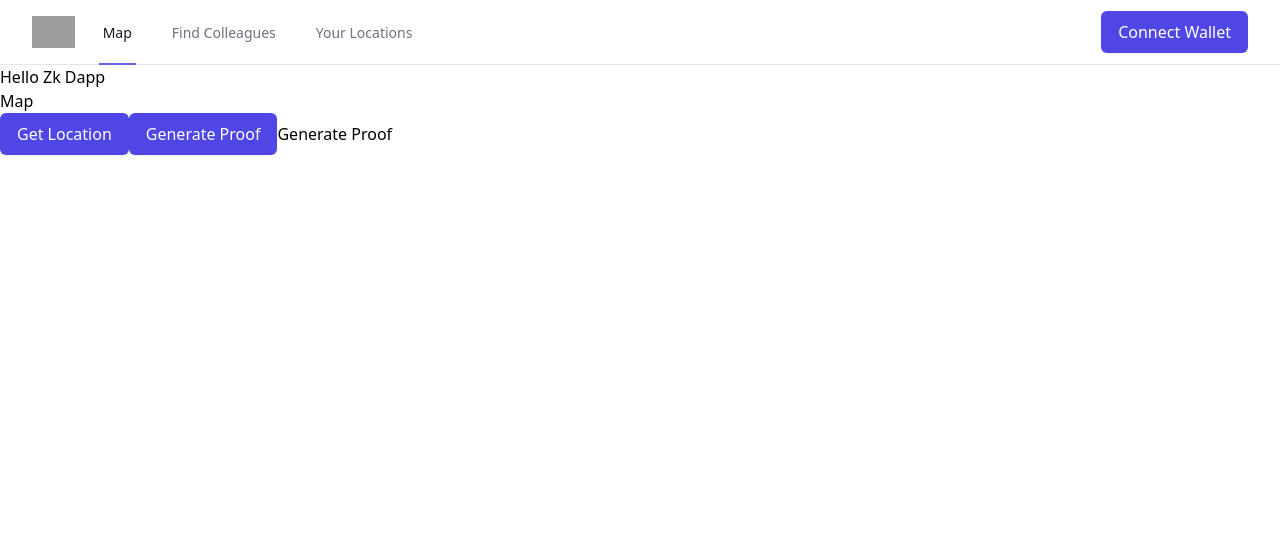
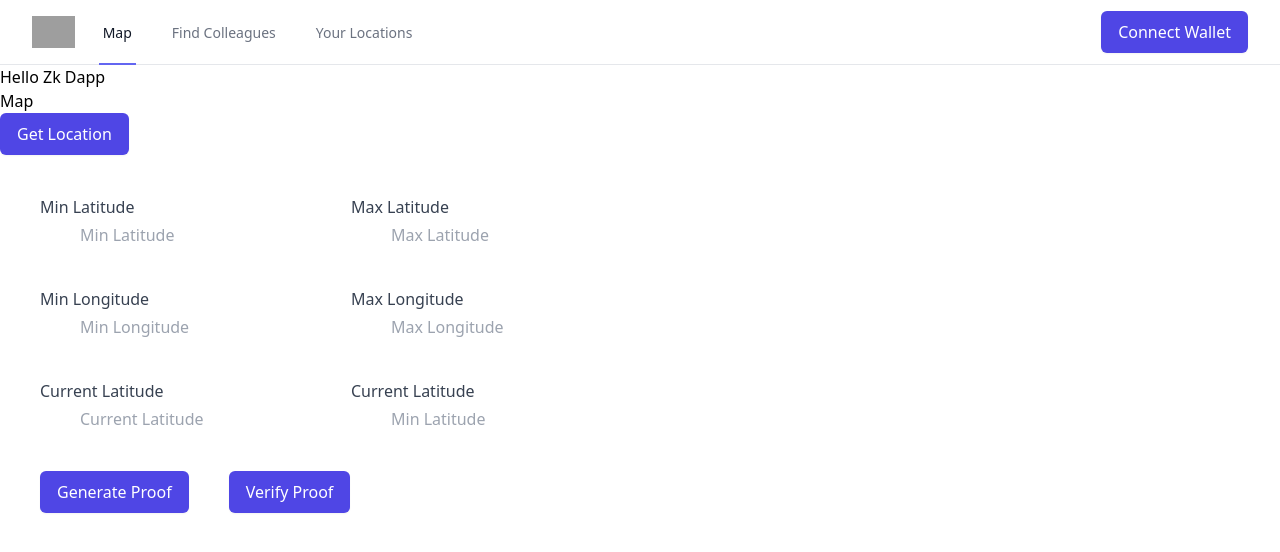
Before and after one commit to Daordinate/Daordinate, a Next.js app: page / in a window 1280 px wide. Shown: the top 552 px of the page. Built offline with nearby package versions, Linux system fonts and the light colour scheme; grey boxes are pictures that could not be loaded.

Commit message:
commit 2

```diff
--- a/components/header.tsx
+++ b/components/header.tsx
@@ -2,6 +2,9 @@
 import { Fragment } from 'react'
 import { Disclosure, Menu, Transition } from '@headlessui/react'
 import { BellIcon, MenuIcon, XIcon } from '@heroicons/react/outline'
+import { connect, getStarknet } from "get-starknet";
+import {useState} from 'react';
+
 
 const user = {
   name: 'Tom Cook',
@@ -26,6 +29,27 @@ function classNames(...classes : any) {
 }
 
 export const AppHeader=() => {
+
+  const [isConnected, setIsConnected] = useState(false);
+
+
+  async function connectWallet() {
+    try {
+        const wallet = await connect({
+            include: ["braavos"],
+        });
+        if (wallet) {
+            await wallet.enable({ showModal: true });
+            setIsConnected(!!wallet?.isConnected);
+        }
+        const wallet2 = getStarknet();
+
+        const address = wallet2.account.address;
+        console.log(address);
+    } catch {
+        console.log("Connect Wallet")
+    }
+}
   return (
     <>
       {/*
@@ -77,6 +101,7 @@ export const AppHeader=() => {
                   <button
                     type="button"
                     className="inline-flex items-center px-4 py-2 border border-transparent text-base font-medium rounded-md shadow-sm text-white bg-indigo-600 hover:bg-indigo-700 focus:outline-none focus:ring-2 focus:ring-offset-2 focus:ring-indigo-500"
+                    onClick={connectWallet}
                 >
                     Connect Wallet
                 </button>
--- a/components/map.js
+++ b/components/map.js
@@ -3,6 +3,7 @@ import {GoogleMap, useLoadScript, Marker} from '@react-google-maps/api'
 import { useState } from 'react'
 import { providers, Contract, utils} from 'ethers';
 const snarkjs = require('snarkjs');
+import { connect, getStarknet } from "get-starknet";
 
 
 
@@ -10,6 +11,90 @@ export const Map=() => {
     // const {isLoaded} = useLoadScript({
     //     googleMapsApiKey: "AIzaSyAIJx9hwjxcmt2-VjyW5MCxwPqlVvTW51w",
     // });
+
+    const [isConnected, setIsConnected] = useState(false);
+
+
+    const [minLat,setMinLat] = useState();
+    const [maxLat,setMaxLat] = useState();
+    const [minLong,setMinLong] = useState();
+    const [maxLong,setMaxLong] = useState();
+    const [currentLat,setCurrentLat] = useState();
+    const [currentLong,setCurrentLong] = useState();
+    const [mainProof ,setMainProof] = useState();
+    const [mainPublicSignals,setMainPublicSignals] = useState();
+
+
+    async function connectWallet() {
+        try {
+            const wallet = await connect({
+                include: ["braavos"],
+            });
+            if (wallet) {
+                await wallet.enable({ showModal: true });
+                setIsConnected(!!wallet?.isConnected);
+            }
+            const wallet2 = getStarknet();
+
+            const address = wallet2.account.address;
+            console.log(address);
+        } catch {
+            console.log("Connect Wallet")
+        }
+    }
+
+
+
+
+
+
+
+    async function getFileBuffer(filename) {
+        let req = await fetch(filename);
+        return Buffer.from(await req.arrayBuffer());
+    }
+
+    async function generateProof(state, setState) {
+
+        // Load files and run proof locally
+        let DOMAIN = "http://localhost:3000";
+        let wasmBuff = await getFileBuffer(`${DOMAIN}/inRange.wasm`);
+        let zkeyBuff = await getFileBuffer(`${DOMAIN}/inRange.zkey`);
+
+        let input = {
+            "latitudeRange": [ minLat, maxLat],
+            "longitudeRange": [ minLong, maxLong],
+            "currentLocation": [ currentLat, currentLong]
+        }
+        console.log(input)
+
+        try {
+
+          let {proof, publicSignals} = await snarkjs.plonk.fullProve(input, wasmBuff, zkeyBuff);
+
+          setMainProof(proof);
+          setMainPublicSignals(publicSignals);
+          console.log(mainProof);
+          console.log(mainPublicSignals);
+
+        //   setState({...state, proof:proof, publicSignals:publicSignals})
+
+        } catch (error) {
+          alert("Proof generation Failed: " + error)
+        }
+      }
+
+
+    async function verifyProof(state , setState ) {
+
+        let vkey = await fetch (`http://localhost:3000/inRange_verification_key.json`).then(res => res.json());
+
+        const verified = await snarkjs.plonk.verify(vkey, mainPublicSignals, mainProof);
+
+        console.log(verified)
+
+      }
+
 
 
     const [location,setLocation] = useState({
@@ -25,19 +110,19 @@ export const Map=() => {
             })
             console.log("Locations")
             console.log(location)
+            console.log(loc)
 
         }
 
         const onError =()=>{
             console.log("Could not get Location")
         }
+
         navigator.geolocation.getCurrentPosition(onSuccess,onError)
 
     }
 
-    function generateProof(){
-        console.log("Proof:10000")
-    }
+
 
   return (
     <>
@@ -49,17 +134,109 @@ export const Map=() => {
         >
         Get Location
       </button>
+    <div className="flex">
+         <div>
+      <label className="ml-10 mt-10 block font-medium text-gray-700">
+        Min Latitude
+      </label>
+        <div className="ml-10 mt-1 relative">
+            <input
+            className="focus:ring-indigo-500 focus:border-indigo-500 pl-10 border-indigo-500"
+            placeholder="Min Latitude"
+            onChange={(e) => setMinLat(e.target.value)}
+            />
+        </div>
+      </div>
+
+      <div>
+      <label className="ml-10 mt-10 block font-medium text-gray-700">
+        Max Latitude
+      </label>
+        <div className="ml-10 mt-1 relative">
+            <input
+            className="focus:ring-indigo-500 focus:border-indigo-500 pl-10 border-indigo-500"
+            placeholder="Max Latitude"
+            onChange={(e) => setMaxLat(e.target.value)}
+            />
+        </div>
+      </div>
+    </div>
+    <div className="flex">
+         <div>
+      <label className="ml-10 mt-10 block font-medium text-gray-700">
+        Min Longitude
+      </label>
+        <div className="ml-10 mt-1 relative">
+            <input
+            className="focus:ring-indigo-500 focus:border-indigo-500 pl-10 border-indigo-500"
+            placeholder="Min Longitude"
+            onChange={(e) => setMinLong(e.target.value)}
+            />
+        </div>
+      </div>
+
+      <div>
+      <label className="ml-10 mt-10 block font-medium text-gray-700">
+        Max Longitude
+      </label>
+        <div className="ml-10 mt-1 relative">
+            <input
+            className="focus:ring-indigo-500 focus:border-indigo-500 pl-10 border-indigo-500"
+            placeholder="Max Longitude"
+            onChange={(e) => setMaxLong(e.target.value)}
+            />
+        </div>
+      </div>
+    </div>
+    <div className="flex">
+         <div>
+      <label className="ml-10 mt-10 block font-medium text-gray-700">
+        Current Latitude
+      </label>
+        <div className="ml-10 mt-1 relative">
+            <input
+            className="focus:ring-indigo-500 focus:border-indigo-500 pl-10 border-indigo-500"
+            placeholder="Current Latitude"
+            onChange={(e) => setCurrentLat(e.target.value)}
+
+            />
+        </div>
+      </div>
+
+      <div>
+      <label className="ml-10 mt-10 block font-medium text-gray-700">
+        Current Latitude
+      </label>
+        <div className="ml-10 mt-1 relative">
+            <input
+            className="focus:ring-indigo-500 focus:border-indigo-500 pl-10 border-indigo-500"
+            placeholder="Min Latitude"
+            onChange={(e) => setCurrentLong(e.target.value)}
+            />
+        </div>
+      </div>
+    </div>
+
+
+
+
+
+
+
       <button
             type="button"
-            className="inline-flex items-center px-4 py-2 border border-transparent text-base font-medium rounded-md shadow-sm text-white bg-indigo-600 hover:bg-indigo-700 focus:outline-none focus:ring-2 focus:ring-offset-2 focus:ring-indigo-500"
+            className="ml-10 mt-10 inline-flex items-center px-4 py-2 border border-transparent text-base font-medium rounded-md shadow-sm text-white bg-indigo-600 hover:bg-indigo-700 focus:outline-none focus:ring-2 focus:ring-offset-2 focus:ring-indigo-500"
             onClick={generateProof}
         >
         Generate Proof
       </button>
-
-
-
-      <button>Generate Proof</button>
+      <button
+            type="button"
+            className="ml-10 mt-10 inline-flex items-center px-4 py-2 border border-transparent text-base font-medium rounded-md shadow-sm text-white bg-indigo-600 hover:bg-indigo-700 focus:outline-none focus:ring-2 focus:ring-offset-2 focus:ring-indigo-500"
+            onClick={verifyProof}
+        >
+        Verify Proof
+      </button>
 
     </>
   )
--- a/package.json
+++ b/package.json
@@ -9,12 +9,13 @@
     "@headlessui/react": "^1.6.6",
     "@heroicons/react": "^1.0.6",
     "@react-google-maps/api": "^2.12.1",
+    "get-starknet": "^1.4.2",
     "google-maps-react": "^2.0.6",
     "next": "latest",
     "react": "18.1.0",
     "react-dom": "18.1.0",
-    "snarkjs": "^0.4.22"
-
+    "snarkjs": "^0.4.22",
+    "starknet": "^3.17.0"
   },
   "devDependencies": {
     "@types/node": "17.0.35",
--- a/pages/index.tsx
+++ b/pages/index.tsx
@@ -5,6 +5,9 @@ import { AppHeader } from '../components/header'
 import { Map } from '../components/map'
 
 const Home: NextPage = () => {
+
+
+
   return (
     <div>
       <AppHeader/>
--- a/pages/zk-verifier.js
+++ b/pages/zk-verifier.js
@@ -1,4 +1,5 @@
 import React from 'react';
+import {useState} from 'react';
 // import 'bootstrap/dist/css/bootstrap.min.css';
 import { providers, Contract, utils} from 'ethers';
 const snarkjs = require('snarkjs');
@@ -12,6 +13,8 @@ export default function IndexPage() {
     proof: "",
     publicSignals: "",
   })
+
+
 
   let handleCalcProof = () => {
     calculateProof(state, setState);
```
Also changed, not shown: 1 other file (tests, documents, lock files or other folders).
